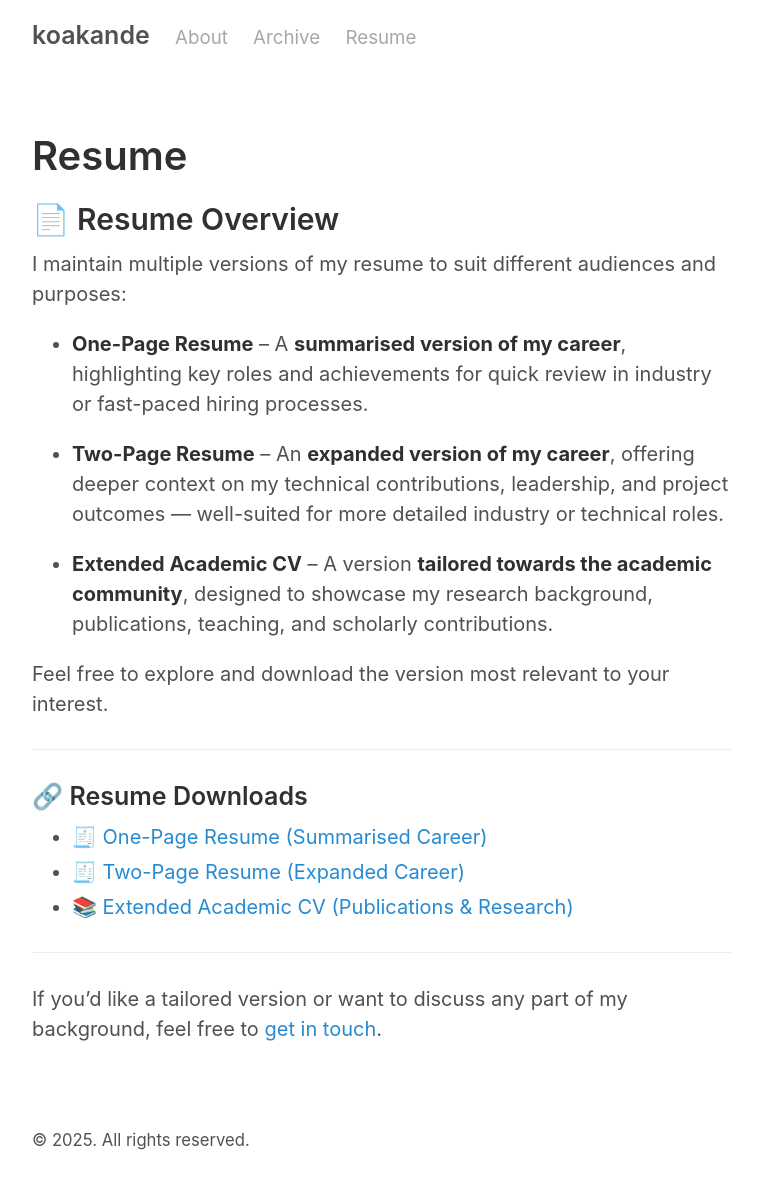
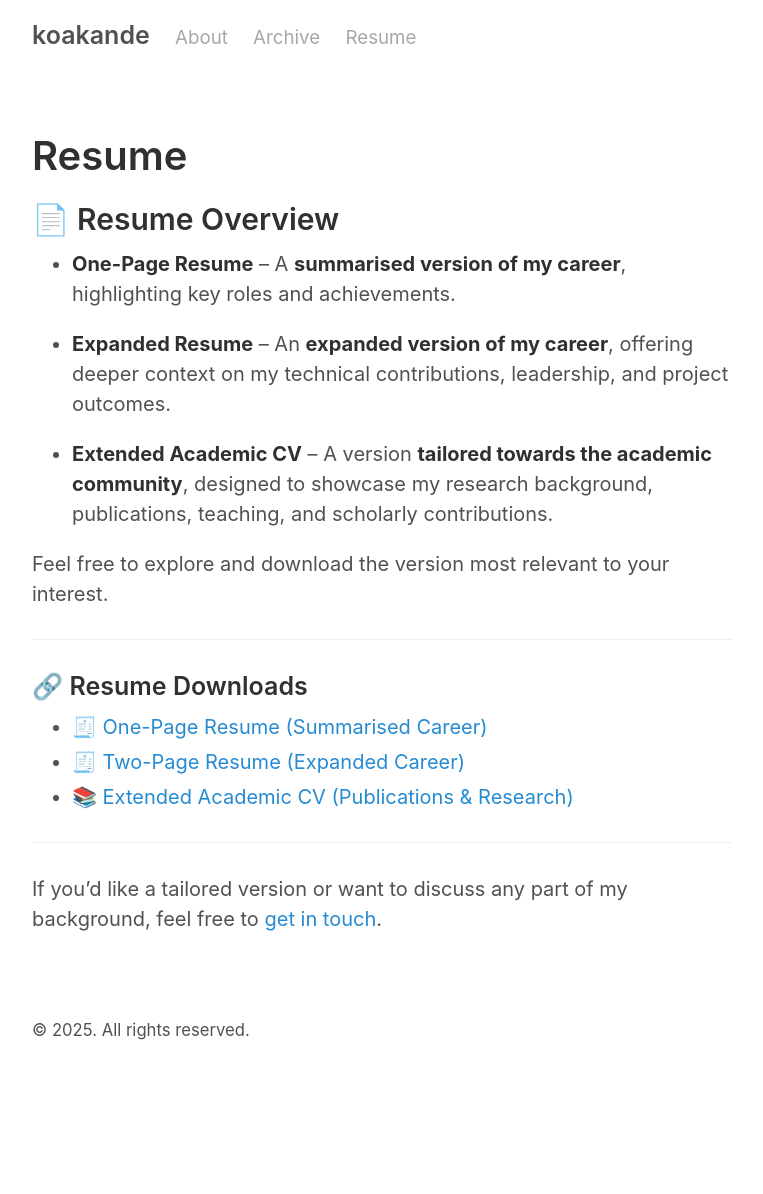
Before and after one commit to kbakande/kbakande.github.io, a Jekyll site: the page built from resume.md, in a window 1280 px wide. Shown: the whole page, without its empty margins (258-1021 px from the left). Built offline with Jekyll 4.4.1, drawn with Linux system fonts in a browser that asks for light colours; after the commit the page ends 1084 px from its top, so only the background shows below that.

Commit message:
adds resume

```diff
--- a/resume.md
+++ b/resume.md
@@ -5,11 +5,11 @@ title: Resume
 
 ## 📄 Resume Overview
 
-I maintain multiple versions of my resume to suit different audiences and purposes:
 
-- **One-Page Resume** – A **summarised version of my career**, highlighting key roles and achievements for quick review in industry or fast-paced hiring processes.
 
-- **Two-Page Resume** – An **expanded version of my career**, offering deeper context on my technical contributions, leadership, and project outcomes — well-suited for more detailed industry or technical roles.
+- **One-Page Resume** – A **summarised version of my career**, highlighting key roles and achievements.
+
+- **Expanded Resume** – An **expanded version of my career**, offering deeper context on my technical contributions, leadership, and project outcomes.
 
 - **Extended Academic CV** – A version **tailored towards the academic community**, designed to showcase my research background, publications, teaching, and scholarly contributions.
 
```
